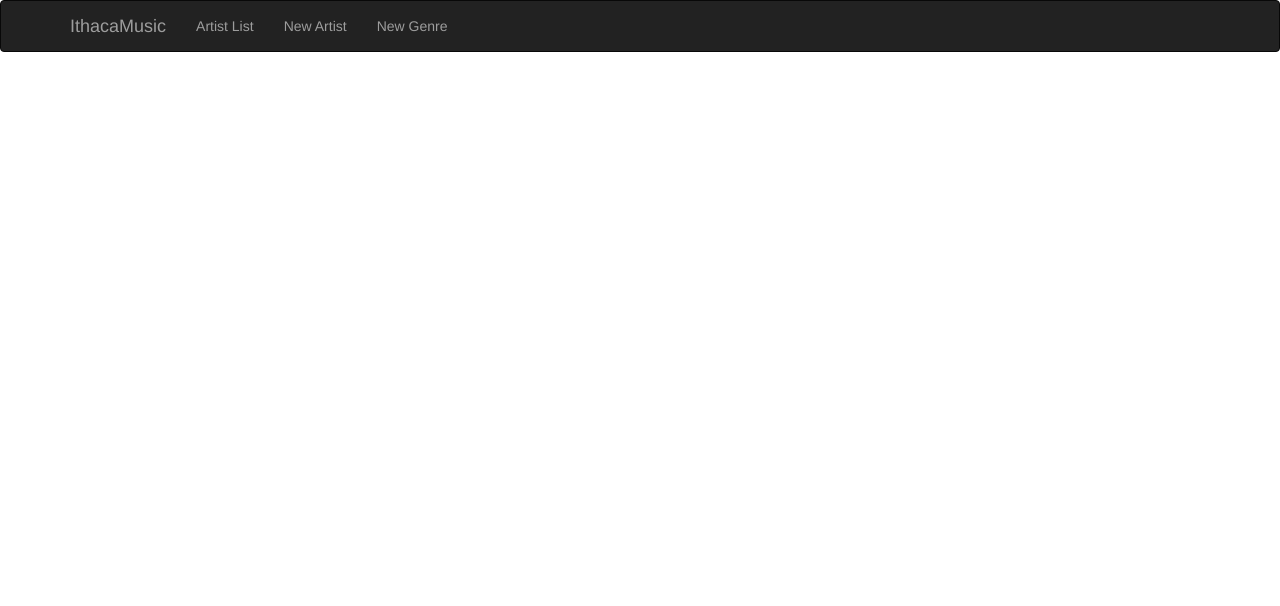
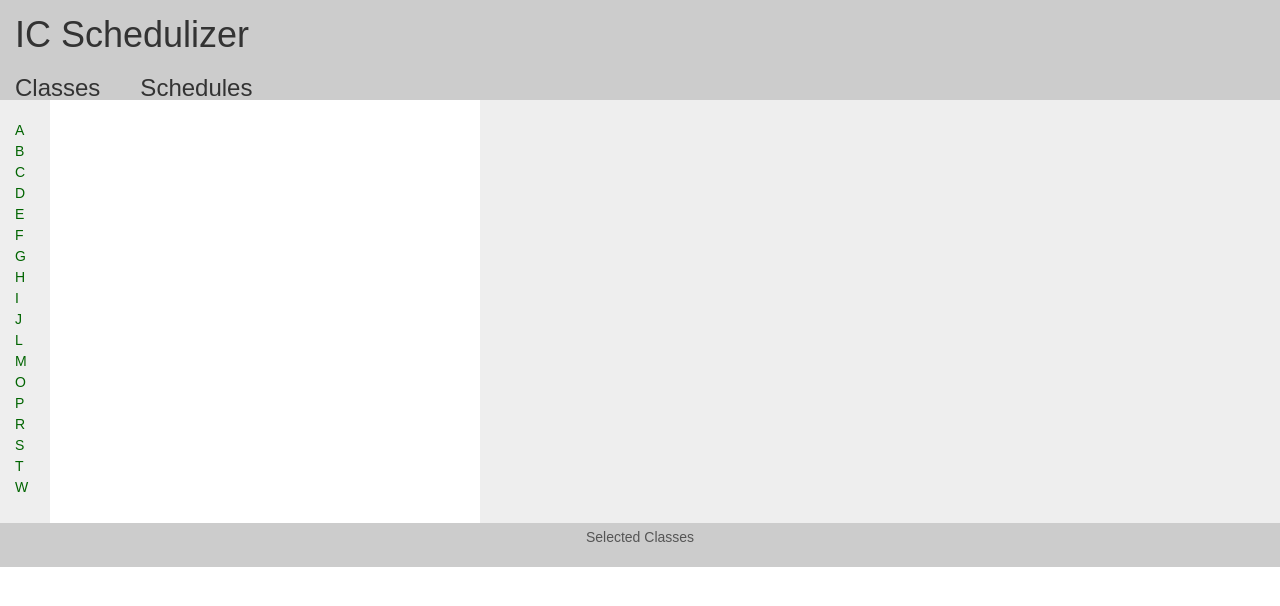
Before and after one commit to JimmyYW/IC-Schedule-2015, a Python web app: template templates/base.html in a window 1280 px wide. Shown: the top 606 px of the page. Run offline with Jinja, Linux system fonts and the light colour scheme; the template is opened without the code that fills it, so the values that code supplies are empty; some libraries are stand-ins or nearby versions.

Commit message:
jinja'd the template

```diff
--- a/templates/base.html
+++ b/templates/base.html
@@ -1,46 +1,93 @@
 {% extends "bootstrap/base.html" %}
 
-{% block title %}Flasky{% endblock %}
+{% block title %}IC Schedulizer{% endblock %}
 
 {% block head %}
 {{ super() }}
-<link rel="shortcut icon" href="{{ url_for('static', filename='favicon.ico') }}" type="image/x-icon">
-<link rel="icon" href="{{ url_for('static', filename='favicon.ico') }}" type="image/x-icon">
-{% endblock %}
-
-{% block navbar %}
-<div class="navbar navbar-inverse" role="navigation">
-    <div class="container">
-        <div class="navbar-header">
-            <button type="button" class="navbar-toggle" data-toggle="collapse" data-target=".navbar-collapse">
-                <span class="sr-only">Toggle navigation</span>
-                <span class="icon-bar"></span>
-                <span class="icon-bar"></span>
-                <span class="icon-bar"></span>
-            </button>
-            <a class="navbar-brand" href="/">IthacaMusic</a>
-        </div>
-        <div class="navbar-collapse collapse">
-            <ul class="nav navbar-nav">
-                <li><a href="/artist/">Artist List</a></li>
-                <li><a href="/newArtist/">New Artist</a></li>
-                <li><a href="/genre/">New Genre</a></li>
-            </ul>
-        </div>
-    </div>
-</div>
+    <!-- ADD A FAVICON??-->
+    <link rel="stylesheet" href="style.css" type="text/css">
 {% endblock %}
 
 {% block content %}
-<div class="container">
-    {% for message in get_flashed_messages() %}
-    <div class="alert alert-warning">
-        <button type="button" class="close" data-dismiss="alert">&times;</button>
-        {{ message }}
-    </div>
-    {% endfor %}
-    {% block page_content %}{% endblock %}
-</div>
+		<header id="header">
+			<div class="innertube">
+				<h1>IC Schedulizer</h1>
+				<p><h3>Classes &nbsp;&nbsp;&nbsp;&nbsp; Schedules</h3></p>
+			</div>
+		</header>
+
+		<div id="wrapper">
+			<main>
+				<div id="department">
+					<div class="innertube">
+                        {% block dept %}{% endblock %}
+							<!--<p>Accounting</p>
+							<p>Anthropology</p>
+							<p>Arabic</p>
+							<p>Art</p>
+							<p>Art History</p>
+							<p>Biochemistry</p>
+							<p>Biology</p>
+							<p>Buisness-Grad</p>
+							<p>Accounting</p>
+							<p>Anthropology</p>
+							<p>Arabic</p>
+							<p>Art</p>
+							<p>Art History</p>
+							<p>Biochemistry</p>
+							<p>Biology</p>
+							<p>Buisness-Grad</p>-->
+					</div>
+				</div>
+			</main>
+
+
+			<nav id="nav">
+				<div class="innertube">
+					<h3> </h3>
+					<ul>
+						<li><a href="#">A</a></li>
+						<li><a href="#">B</a></li>
+						<li><a href="#">C</a></li>
+						<li><a href="#">D</a></li>
+						<li><a href="#">E</a></li>
+						<li><a href="#">F</a></li>
+						<li><a href="#">G</a></li>
+						<li><a href="#">H</a></li>
+						<li><a href="#">I</a></li>
+						<li><a href="#">J</a></li>
+						<li><a href="#">L</a></li>
+						<li><a href="#">M</a></li>
+						<li><a href="#">O</a></li>
+						<li><a href="#">P</a></li>
+						<li><a href="#">R</a></li>
+						<li><a href="#">S</a></li>
+						<li><a href="#">T</a></li>
+						<li><a href="#">W</a></li>
+
+
+					</ul>
+				</div>
+
+
+			</nav>
+
+			<nav id="classdiv">
+				<div class="innertube">
+					{% block courses %}{% endblock %}
+				</div>
+
+
+			</nav>
+
+		</div>
+		<footer id="footer">
+			<div class="innertube">
+				<p>Selected Classes</p>
+                {% block selected_classes %}{% endblock %}
+			</div>
+		</footer>
+
 {% endblock %}
 
 {% block scripts %}
--- /dev/null
+++ b/templates/style.css
@@ -0,0 +1,80 @@
+body {
+    margin:0;
+    padding:0;
+    font-family: Sans-Serif;
+    line-height: 1.5em;
+}
+
+#header {
+    background: #ccc;
+    height: 100px;
+}
+
+#header h1 {
+    margin: 0;
+    padding-top: 15px;
+}
+
+main {
+    padding-bottom: 10010px;
+    margin-bottom: -10000px;
+    float: left;
+    width: 100%;
+}
+
+#nav {
+    padding-bottom: 10010px;
+    margin-bottom: -10000px;
+    float: left;
+    width: 50px;
+    margin-left: -100%;
+    background: #eee;
+}
+
+#classdiv {
+    padding-bottom: 10010px;
+    margin-bottom: -10000px;
+    float: right;
+    width: 800px;
+    margin-left: -100%;
+    background: #eee;
+}
+
+#footer {
+    clear: left;
+    width: 100%;
+    background: #ccc;
+    text-align: center;
+    padding: 4px 0;
+}
+
+#wrapper {
+    overflow: hidden;
+}
+
+#department {
+    margin-left: 50px; /* Same as 'nav' width */
+    height: 300px
+    overflow-y: scroll;
+    overflow-x: hidden;
+}
+
+.innertube {
+    margin: 15px; /* Padding for department */
+    margin-top: 0;
+}
+
+p {
+    color: #555;
+}
+
+nav ul {
+    list-style-type: none;
+    margin: 0;
+    padding: 0;
+}
+
+nav ul a {
+    color: darkgreen;
+    text-decoration: none;
+}
```
Also changed, not shown: ICSchedulizer Basic.html (line endings or trailing spaces).
